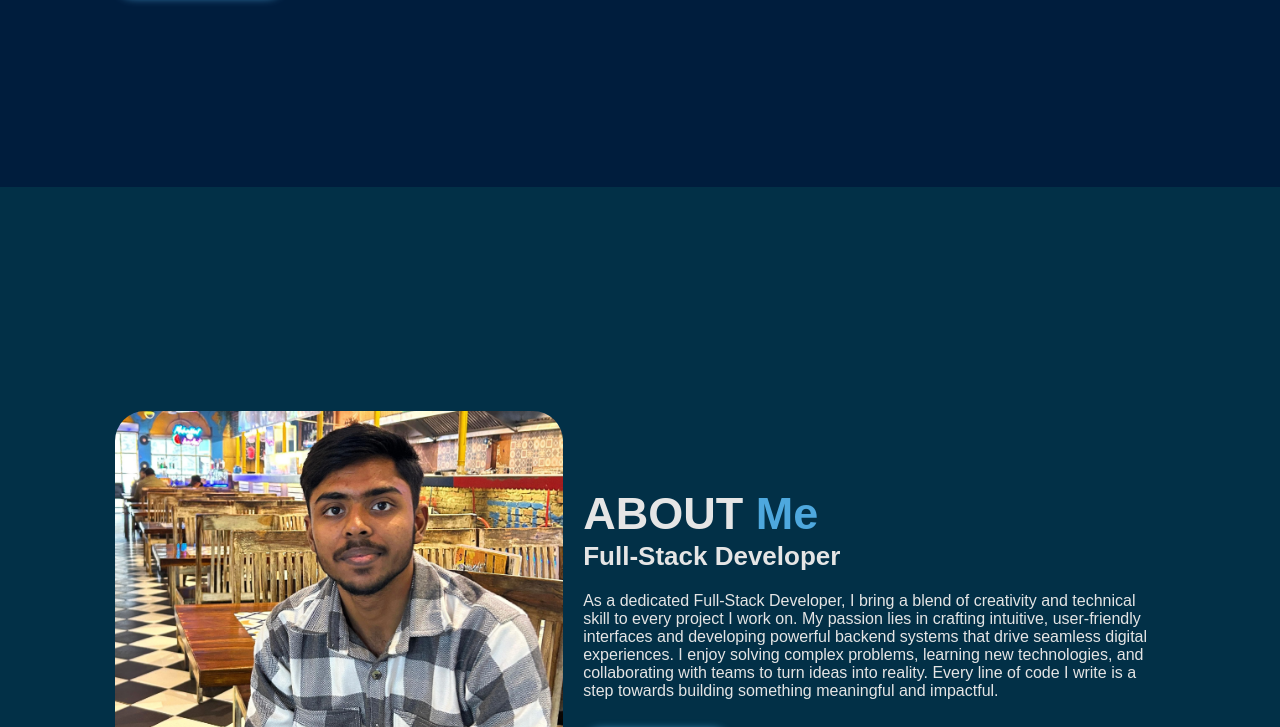
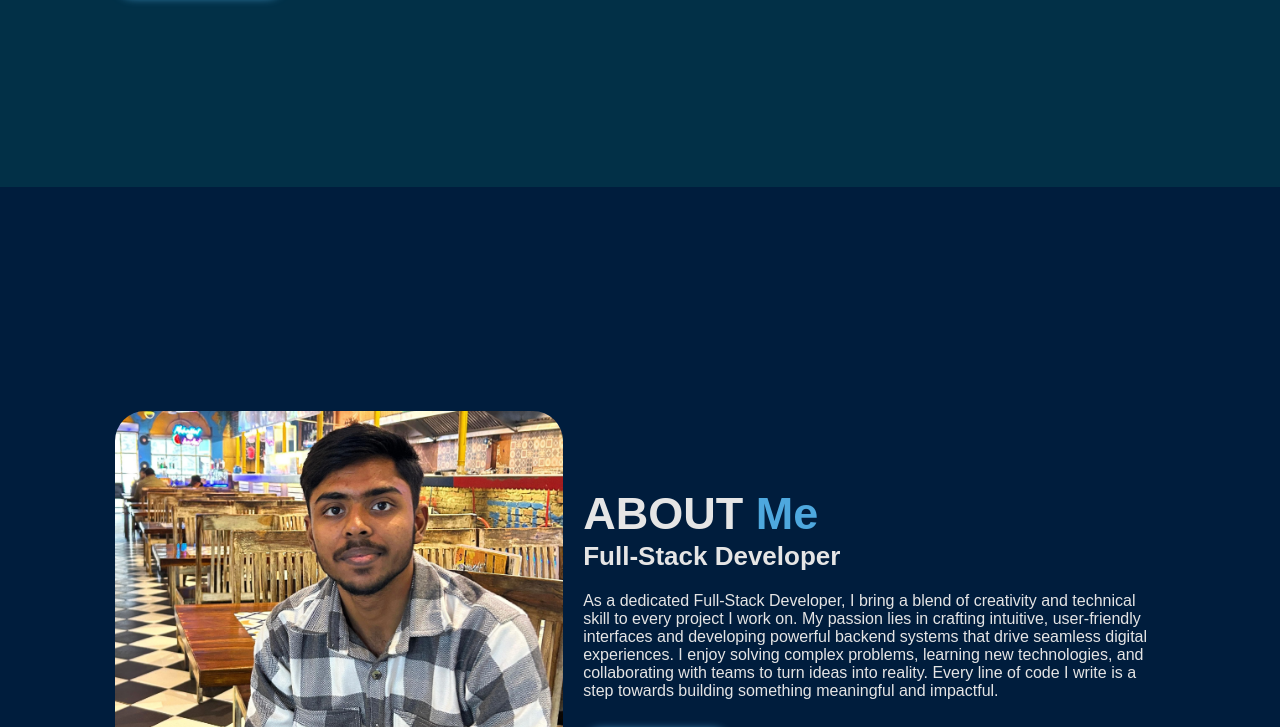
Before and after one commit to amitksingh0880/Portfolio, a plain HTML site: page index.html in a window 1280 px wide. Shown: the part 687-1414 px from the top of the page. Drawn offline with nearby package versions, Linux system fonts and the light colour scheme.

Commit message:
Update stylesheet.css

```diff
--- a/stylesheet.css
+++ b/stylesheet.css
@@ -7,8 +7,8 @@
 }
 
 :root{
-    --bg-color: #001d3d;
-    --snd-bg-color: #023047;
+    --bg-color:#023047;
+    --snd-bg-color:#001d3d;
     --text-color: #e5e5e5;
     --main-color: #4ea8de;
 
```
